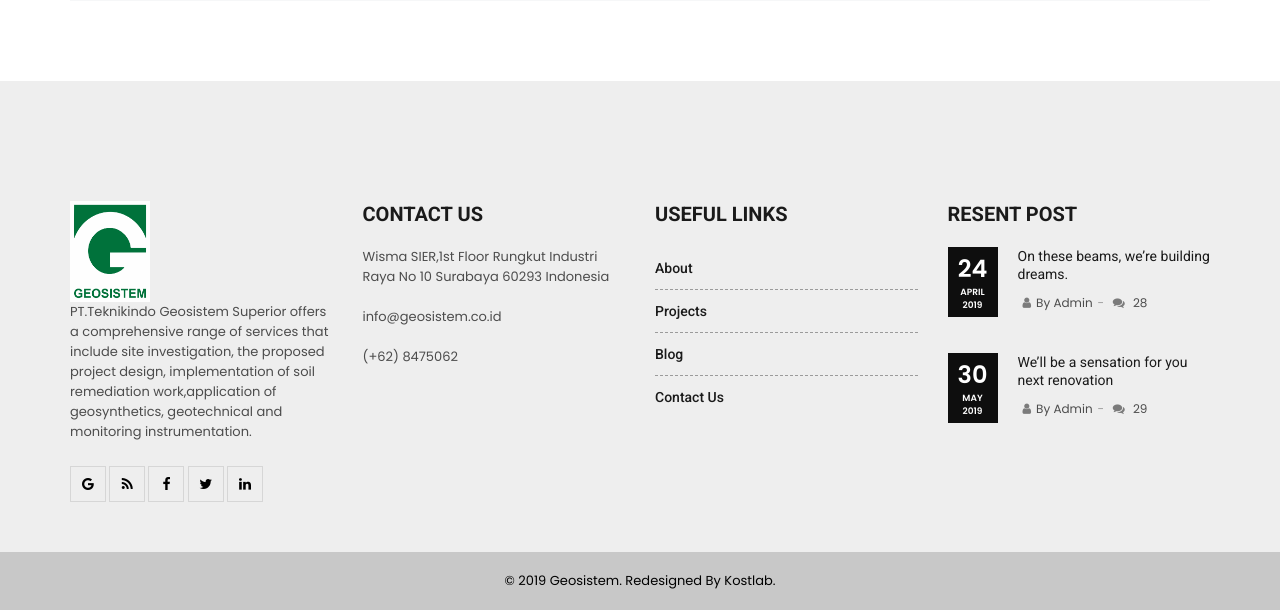
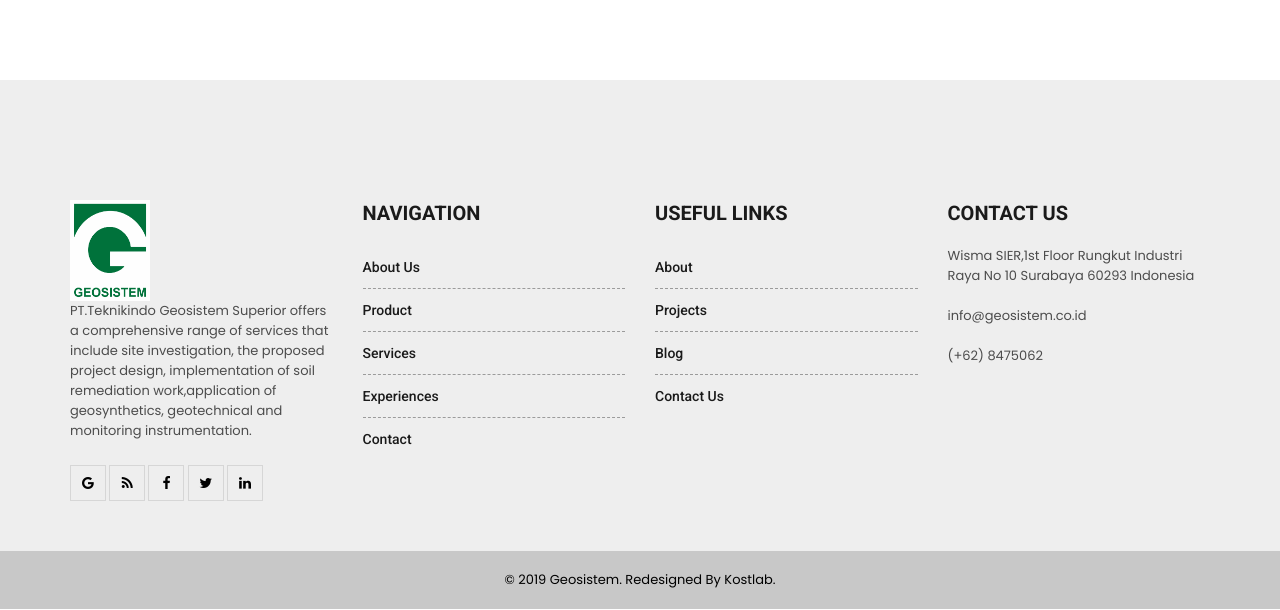
Before and after one commit to fataelislami/geosistem, a CodeIgniter app: page /database/index.php/front/faq in a window 1280 px wide. Shown: the part 1185-1795 px from the top of the page. Run offline with CodeIgniter, Linux system fonts and the light colour scheme; some libraries are stand-ins or nearby versions.

Commit message:
Update Revisi
-Remove Home slider text
-Add footer navigation
-Our Project diganti
-Kontak header removed
-FOoter hapus recent post

```diff
--- a/application/modules/template/views/full_front.php
+++ b/application/modules/template/views/full_front.php
@@ -80,7 +80,7 @@
                             <img src="<?= base_url()?>xfile/log-geo.png" width="60px" alt="" />
                         </a>
                     </div>
-                    <div class="header-info">
+                    <!-- <div class="header-info">
                         <ul>
                         	<li>
                                 <div class="icon-sm">
@@ -102,11 +102,8 @@
                                 </div>
 
                             </li>
-                            <!-- <li class="btn-col-last">
-                                <a class="site-button-secondry btn-effect">Requet a Quote</a>
-                            </li> -->
                         </ul>
-                    </div>
+                    </div> -->
                 </div>
             </div>
 
@@ -153,7 +150,7 @@
                                             <div class="icon-xs m-b20 scale-in-center"><i class="fa fa-envelope"></i></div>
                                             <div class="icon-content">
                                                 <h5 class="m-t0 font-weight-500">Email address</h5>
-                                                <p>info@geosiste.co.id</p>
+                                                <p>info@geosistem.co.id</p>
                                             </div>
                                         </div>
 
@@ -251,13 +248,13 @@
                     <div class="row">
                         <div class="mt-topbar-left clearfix">
                             <ul class="list-unstyled e-p-bx pull-right">
-                                <li><i class="fa fa-envelope"></i> info@geosiste.co.id</li>
+                                <li><i class="fa fa-envelope"></i> info@geosistem.co.id</li>
                                 <li><i class="fa fa-phone"></i>(075) 123-7654</li>
                                 <li><i class="fa fa-clock-o"></i>Sun-Sat 9.45 am</li>
                             </ul>
                         </div>
                         <div class="mt-topbar-right clearfix">
-                            <div class="appint-btn"><a href="#" class="site-button" style="color:#FFFFFF">Make an Appointment</a></div>
+                            <!-- <div class="appint-btn"><a href="#" class="site-button" style="color:#FFFFFF">Make an Appointment</a></div> -->
                         </div>
                     </div>
                 </div>
@@ -311,7 +308,7 @@
                                                 <div class="icon-xs m-b20 scale-in-center"><i class="fa fa-envelope"></i></div>
                                                 <div class="icon-content">
                                                     <h5 class="m-t0 font-weight-500">Email address</h5>
-                                                    <p>info@geosiste.co.id</p>
+                                                    <p>info@geosistem.co.id</p>
                                                 </div>
                                             </div>
 
@@ -450,15 +447,16 @@
 
                         <!-- RESENT POST -->
                         <div class="col-lg-3 col-md-6 col-sm-6">
-                            <div class="widget widget_address_outer">
-                                <h4 class="widget-title">Contact Us</h4>
-                                <ul class="widget_address">
-                                    <li>Wisma SIER,1st Floor Rungkut Industri Raya No 10 Surabaya 60293 Indonesia</li>
-                                    <li>info@geosistem.co.id</li>
-                                    <li>(+62) 8475062</li>
-                                </ul>
-
-                            </div>
+                          <div class="widget widget_services inline-links">
+                              <h4 class="widget-title">Navigation</h4>
+                              <ul>
+                                  <li><a href="<?= base_url()?>about-us">About Us</a></li>
+                                  <li><a href="<?= base_url()?>product">Product</a></li>
+                                  <li><a href="<?= base_url()?>front/services">Services</a></li>
+                                  <li><a href="#">Experiences</a></li>
+                                  <li><a href="<?= base_url()?>front/contact">Contact</a></li>
+                              </ul>
+                          </div>
                         </div>
 
                         <!-- USEFUL LINKS -->
@@ -476,48 +474,15 @@
 
                         <!-- TAGS -->
                         <div class="col-lg-3 col-md-6 col-sm-6">
-							<div class="widget recent-posts-entry-date">
-                                <h4 class="widget-title">Resent Post</h4>
-                                <div class="widget-post-bx">
-                                    <div class="bdr-light-blue widget-post clearfix  bdr-b-1 m-b10 p-b10">
-                                        <div class="mt-post-date text-center text-uppercase text-white p-tb5">
-											<strong class="p-date">24</strong>
-                                            <span class="p-month">April</span>
-                                            <span class="p-year">2019</span>
-                                        </div>
-                                        <div class="mt-post-info">
-                                            <div class="mt-post-header">
-                                                <h6 class="post-title"><a href="<?= base_url()?>assets-front/blog-single.html">On these beams, we’re building dreams.</a></h6>
-                                            </div>
-                                            <div class="mt-post-meta">
-                                                <ul>
-                                                    <li class="post-author"><i class="fa fa-user"></i>By Admin</li>
-                                                    <li class="post-comment"><i class="fa fa-comments"></i> 28</li>
-                                                </ul>
-                                            </div>
-                                        </div>
-                                    </div>
-                                    <div class="bdr-light-blue widget-post clearfix  bdr-b-1 m-b10 p-b10">
-                                        <div class="mt-post-date text-center text-uppercase text-white p-tb5">
-                                            <strong class="p-date">30</strong>
-                                            <span class="p-month">May</span>
-                                            <span class="p-year">2019</span>
-                                        </div>
-                                        <div class="mt-post-info">
-                                            <div class="mt-post-header">
-                                                <h6 class="post-title"><a href="<?= base_url()?>assets-front/blog-single.html">We’ll be a sensation for you next renovation</a></h6>
-                                            </div>
-                                            <div class="mt-post-meta">
-                                                <ul>
-                                                    <li class="post-author"><i class="fa fa-user"></i>By Admin</li>
-                                                    <li class="post-comment"><i class="fa fa-comments"></i> 29</li>
-                                                </ul>
-                                            </div>
-                                        </div>
-                                    </div>
+                          <div class="widget widget_address_outer">
+                              <h4 class="widget-title">Contact Us</h4>
+                              <ul class="widget_address">
+                                  <li>Wisma SIER,1st Floor Rungkut Industri Raya No 10 Surabaya 60293 Indonesia</li>
+                                  <li>info@geosistem.co.id</li>
+                                  <li>(+62) 8475062</li>
+                              </ul>
 
-                                </div>
-                            </div>
+                          </div>
                         </div>
                         <!-- NEWSLETTER -->
 
```
Also changed, not shown: application/modules/front/views/landing.php (+34 -29 lines), xfile/product/home.jpg (added).
